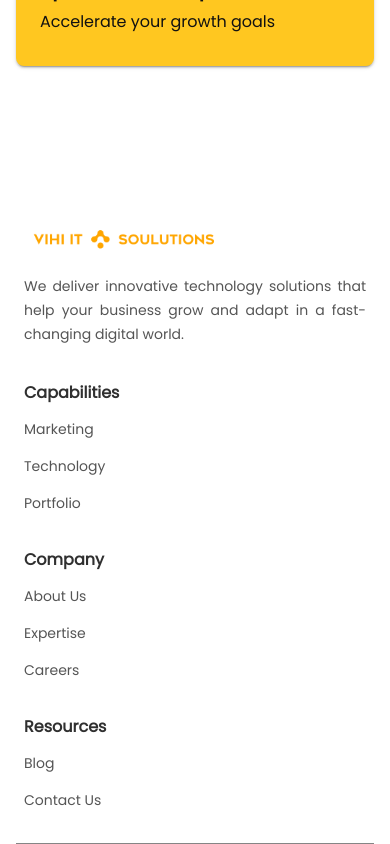
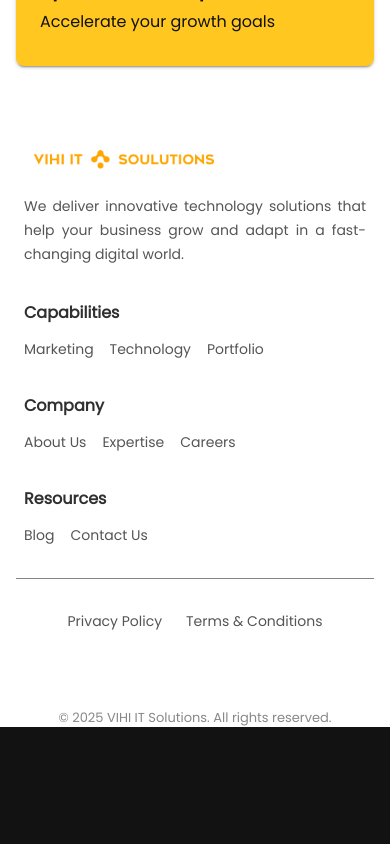
Before and after one commit to VihiThejan/company-web, a Next.js app: page / in a window 390 px wide. Shown: the part 5240-6084 px from the top of the page. After the commit the page ends 5967 px from the top, so only its background shows below. Built offline with nearby package versions, Linux system fonts and the light colour scheme; some icons are missing; a web font is replaced by a local one; what @mui/material-nextjs would draw is missing.

Commit message:
`Refactor Footer component styles: adjust margin top, padding, and flex direction`

```diff
--- a/src/components/common/Footer.jsx
+++ b/src/components/common/Footer.jsx
@@ -44,8 +44,8 @@ const Footer = () => {
       sx={{
         backgroundColor: '#fff',
         color: '#000',
-        mt: {xs: 5, md:6},
-        py: 6,
+        mt: {xs: 1, md:6},
+        py: {xs:0, md: 6},
         width: '100%',
       }}
     >
@@ -103,7 +103,7 @@ const Footer = () => {
             >
               {section.title}
             </Typography>
-            <Box sx={{ display: 'flex', flexDirection: 'column', gap: 2 }}>
+            <Box sx={{ display: 'flex', flexDirection: {xs: 'row', md:'column'}, gap: 2 }}>
               {section.links.map((link) => (
                 <Typography
                   key={link.name}
```
